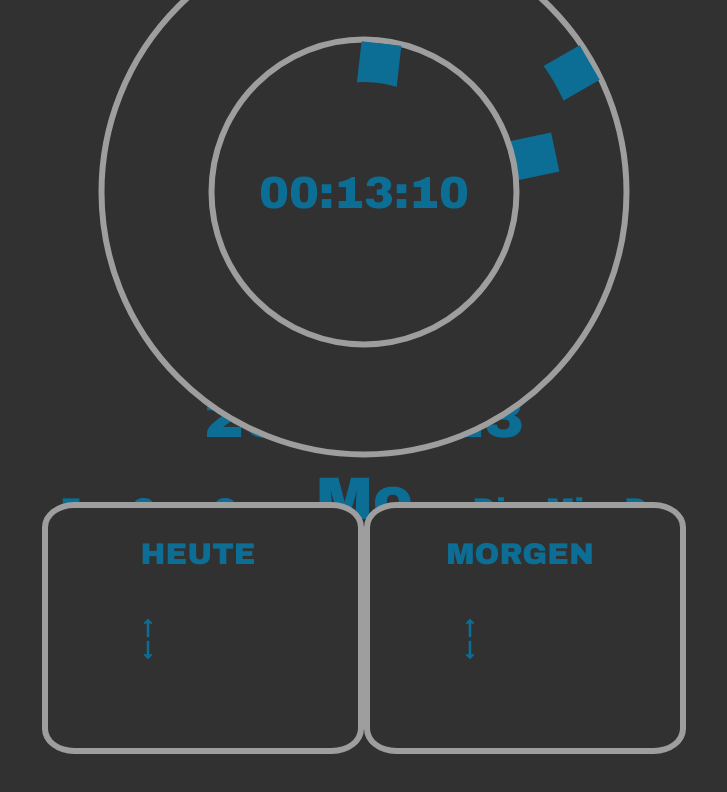
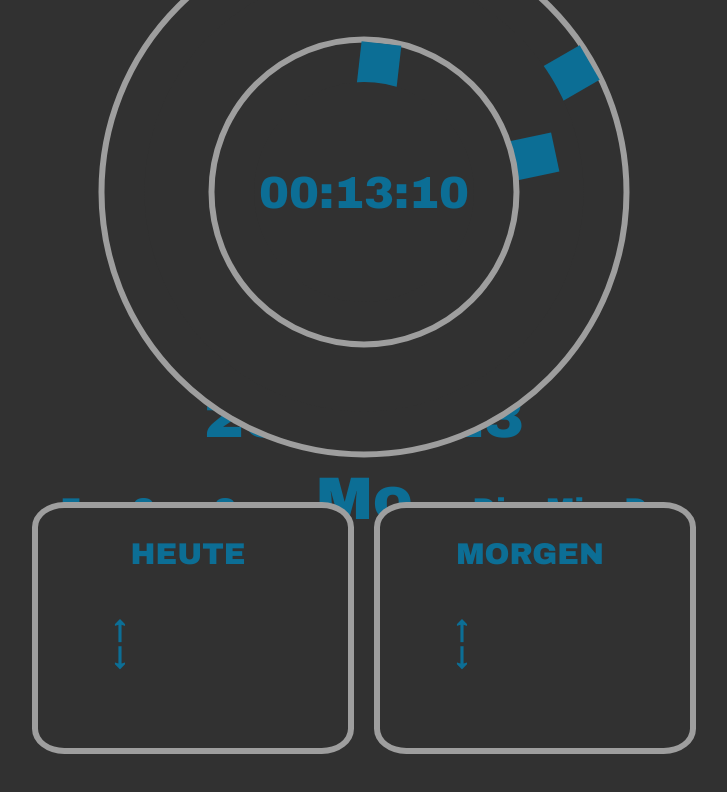
Before and after one commit to Kuttesch/Infotainment, a plain HTML site: page Linda_Geburtstag/index.html in a window 1280 px wide. Shown: the whole page, without its empty margins (276-1003 px from the left). Drawn offline with Linux system fonts and the light colour scheme; no server answers.

Commit message:
Broooo es ist halb drei früh :skull:

```diff
--- a/Linda_Geburtstag/index.html
+++ b/Linda_Geburtstag/index.html
@@ -49,8 +49,8 @@
           <div id="symbol-today" class="symbol-today"></div>
           <div id="max-min-temp-container" class="max-min-temp-container">
             <div id="up-down-container" class="up-down-container">
-                                  <div id="up" class="up">↑</div>
-                                  <div id="down" class="down">↓</div>
+              <div id="up" class="up">↑ &nbsp</div>
+              <div id="down" class="down">↓ &nbsp</div>
             </div>
             <div id="max-min-container" class="max-min-container">
               <div id="temp-max" class="temp-max"></div>
@@ -69,8 +69,8 @@
           <div id="symbol-tom" class="symbol-tom"></div>
           <div id="max-min-temp-container-tom" class="max-min-temp-container-tom">
             <div id="up-down-container-tom" class="up-down-container-tom">
-                                  <div id="up-tom" class="up-tom">↑</div>
-                                  <div id="down-tom" class="down-tom">↓</div>
+              <div id="up-tom" class="up-tom">↑ &nbsp</div>
+              <div id="down-tom" class="down-tom">↓ &nbsp</div>
             </div>
             <div id="max-min-container-tom" class="max-min-container-tom">
               <div id="temp-max-tom" class="temp-max-tom"></div>
@@ -84,6 +84,7 @@
         </div>
       </div>
     </div>
+  </div>
 
   <script src="script.js"></script>
 </body>
--- a/Linda_Geburtstag/styles.css
+++ b/Linda_Geburtstag/styles.css
@@ -56,6 +56,10 @@
   width: 300px;
   height: 30vh;
   padding-right: 10px;
+}
+
+.today-container {
+  margin-right: 20px;
 }
 
 p {
@@ -279,7 +283,7 @@ p {
 .temp-min-tom,
 .up-tom,
 .down-tom {
-  font-size: 20px;
+  font-size: 25px;
 }
 
 .temp-max,
```
Lines whose indentation alone changed are shown as unchanged.
